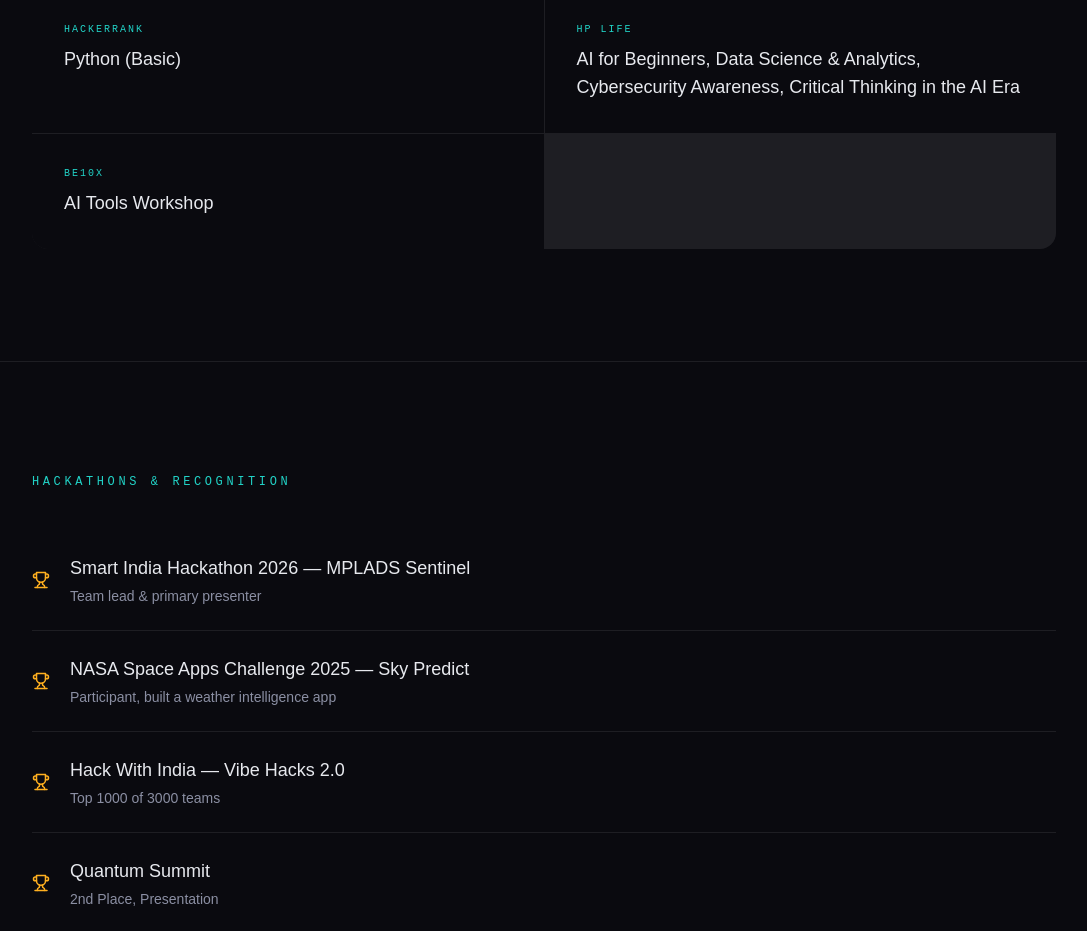
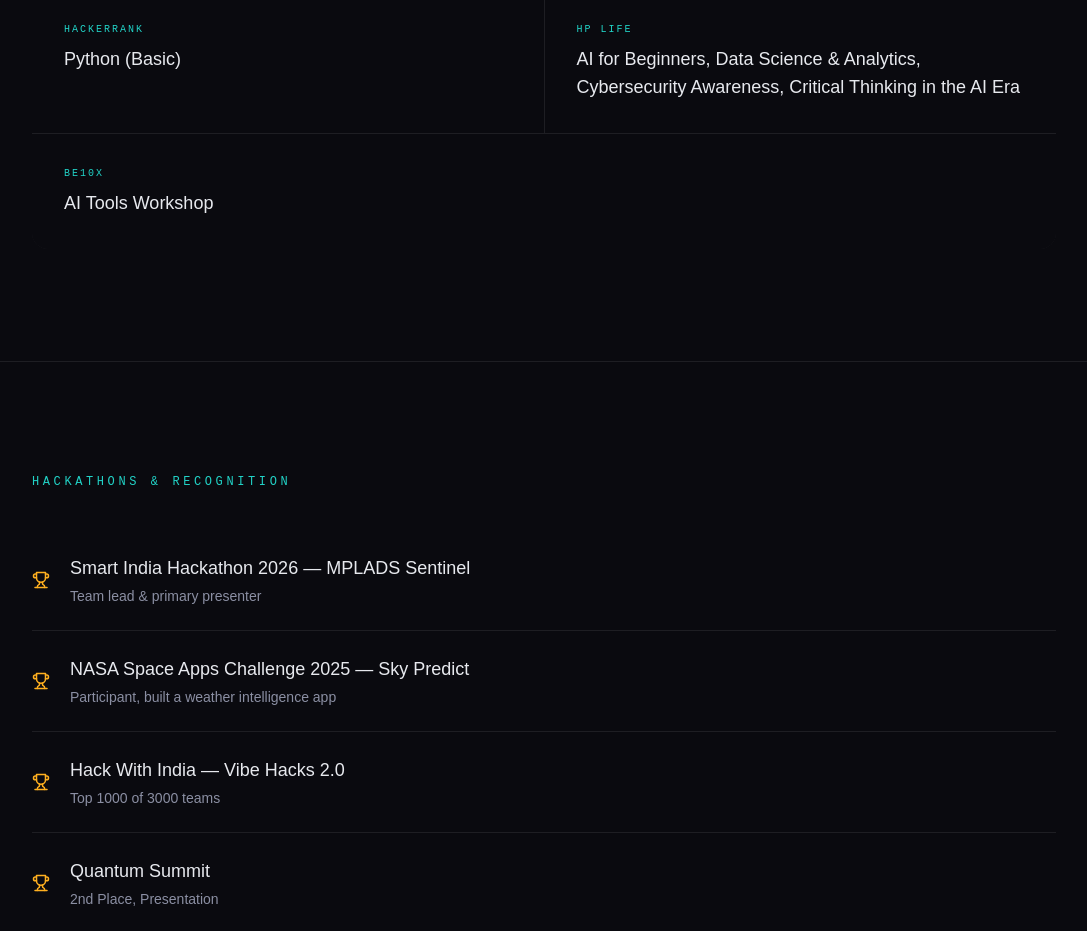
Before and after one commit to the-nidhi-bhat/Nidhi-Portfolio, a React (Vite) app: page / in a window 1280 px wide. Shown: the part 7040-7971 px from the top of the page, without its empty margins (96-1183 px from the left). Built offline with nearby package versions, Linux system fonts and the light colour scheme; a web font is replaced by a local one.

Commit message:
Remove empty certification grid cell

```diff
--- a/src/components/Certifications.tsx
+++ b/src/components/Certifications.tsx
@@ -10,7 +10,7 @@
         </FadeIn>
         <div className="grid sm:grid-cols-2 gap-px bg-hairline rounded-2xl overflow-hidden">
           {certifications.map((cert, index) => (
-            <FadeIn key={cert.issuer} delay={index * 0.05} className="bg-ink p-6 sm:p-8">
+            <FadeIn key={cert.issuer} delay={index * 0.05} className={`bg-ink p-6 sm:p-8 ${index === certifications.length - 1 ? 'sm:col-span-2' : ''}`}>
               <p className="font-mono text-[10px] tracking-[0.2em] uppercase text-signal-cyan mb-2">{cert.issuer}</p>
               <h2 className="font-display text-lg text-mist">{cert.name}</h2>
             </FadeIn>
```
